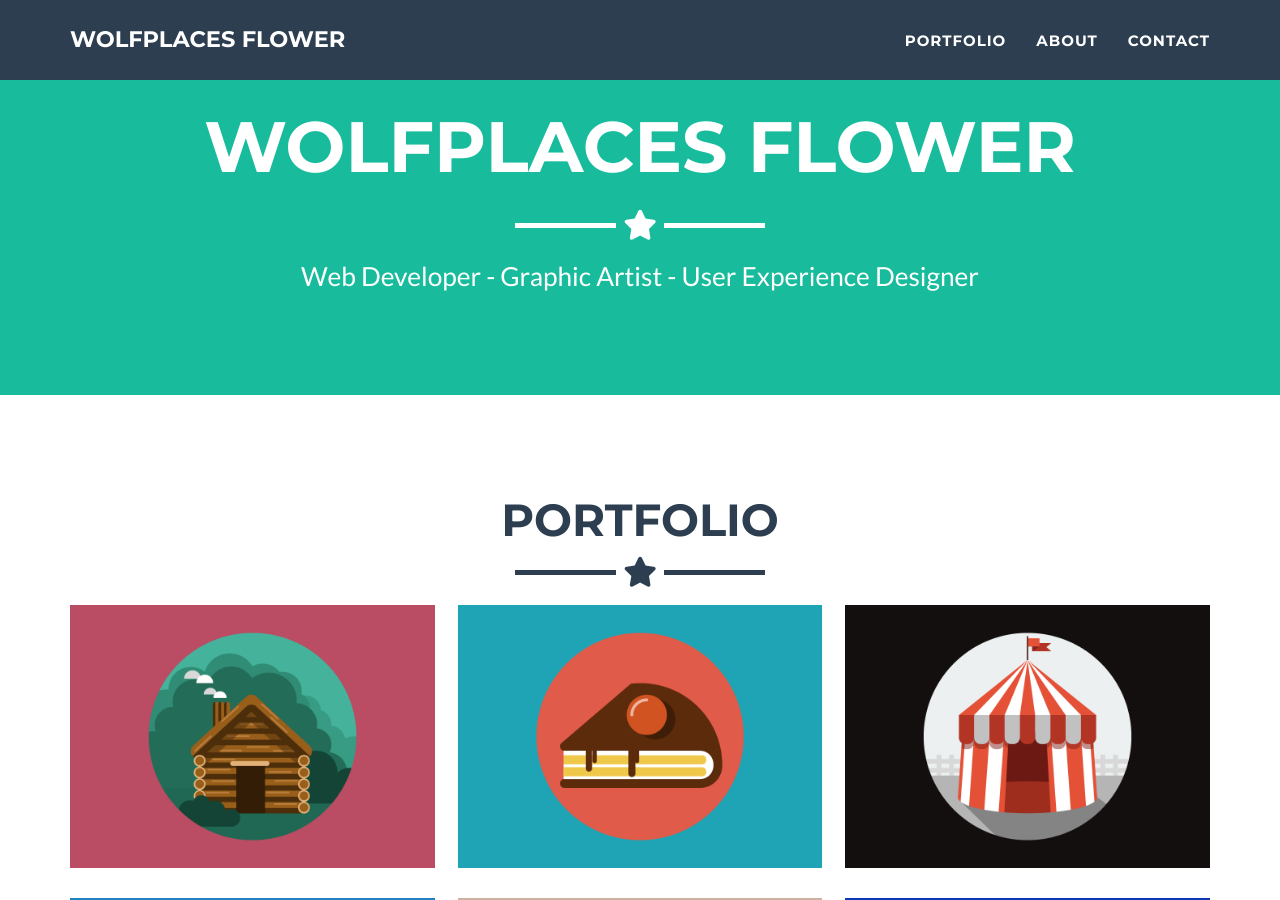
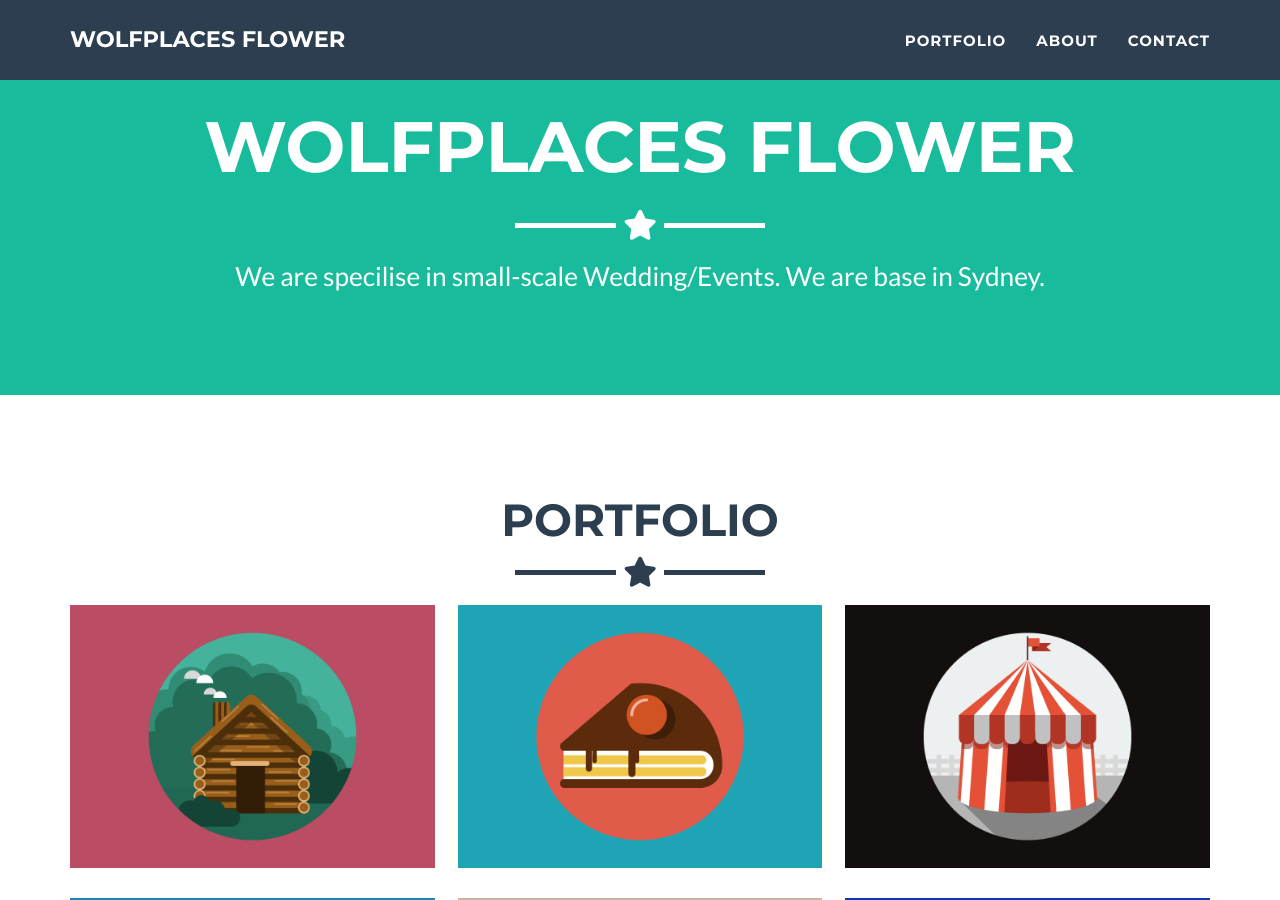
Before and after one commit to wolfplaces/wolfplaces-flower.github.io, a Jekyll site: the page built from _posts/2014-07-18-project-1.markdown, in a window 1280 px wide and 900 px high, scrolled down 380 px. Built offline with Jekyll 4.4.1, drawn with Linux system fonts in a browser that asks for light colours; some of the changed text lies outside the part shown.

Commit message:
ref(content): update content

```diff
--- a/_config.yml
+++ b/_config.yml
@@ -4,7 +4,7 @@ email: wolfplaces18@gmail.com
 url: https://www.wolfplaces.com
 description: "Write an awesome description for your new site here. You can edit this line in _config.yml. It will appear in your document head meta (for Google search results) and in your feed.xml site description."
 keywords: "your keywords, separated by commas"
-skills: "Web Developer - Graphic Artist - User Experience Designer"
+skills: "We are specilise in small-scale Wedding/Events. We are base in Sydney."
 meta_author: LastName FirstName
 
 # Google webmaster tools
@@ -52,11 +52,11 @@ social:
 
 # Postal address (add as many lines as necessary)
 address:
-  - line: 3481 Melrose Place
-  - line: Beverly Hills, CA 90210
+  - line: Sydney
+  - line: NSW, Australia
 
 # Credits content
-credits: 'Freelancer is a free to use, open source Bootstrap theme created by <a href="http://startbootstrap.com">Start Bootstrap</a>.'
+#credits: 'Freelancer is a free to use, open source Bootstrap theme created by <a href="http://startbootstrap.com">Start Bootstrap</a>.'
 
 # Build settings
 markdown: kramdown
```
